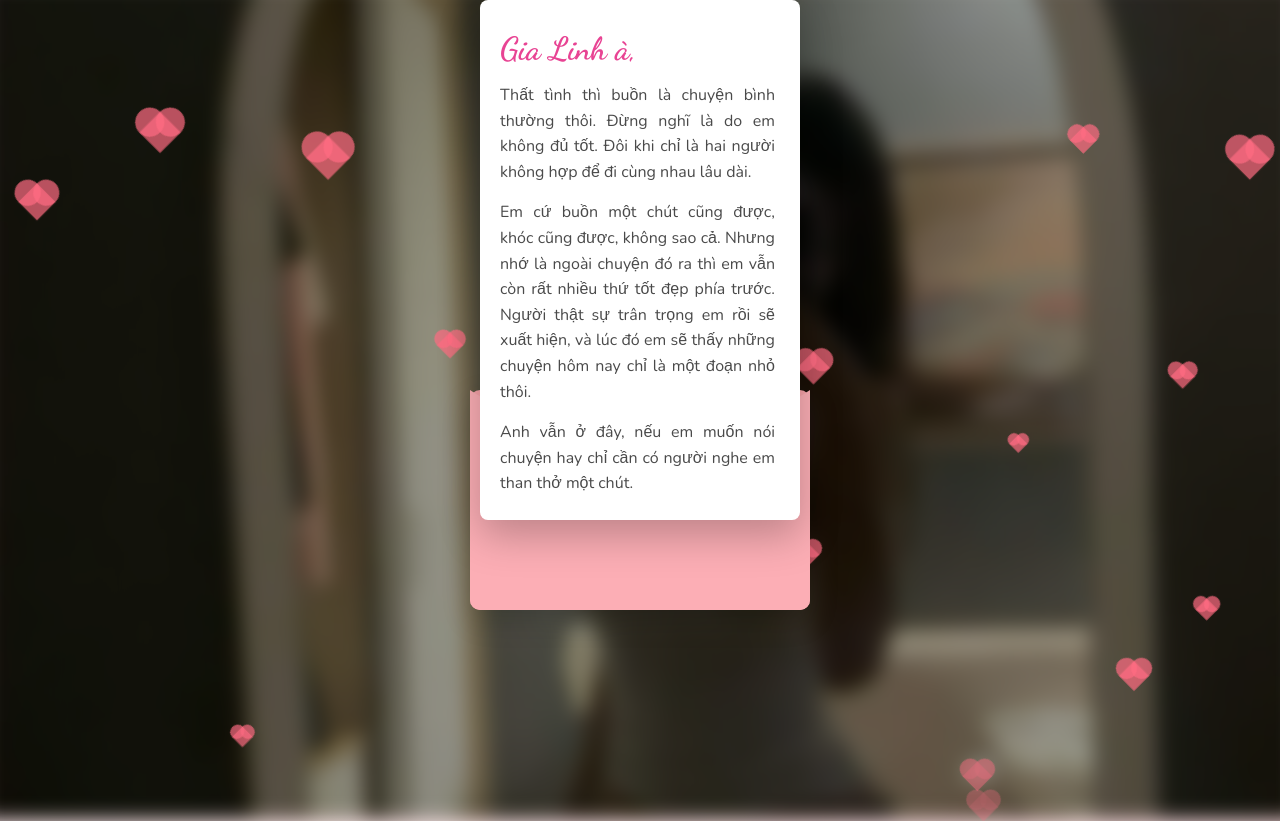
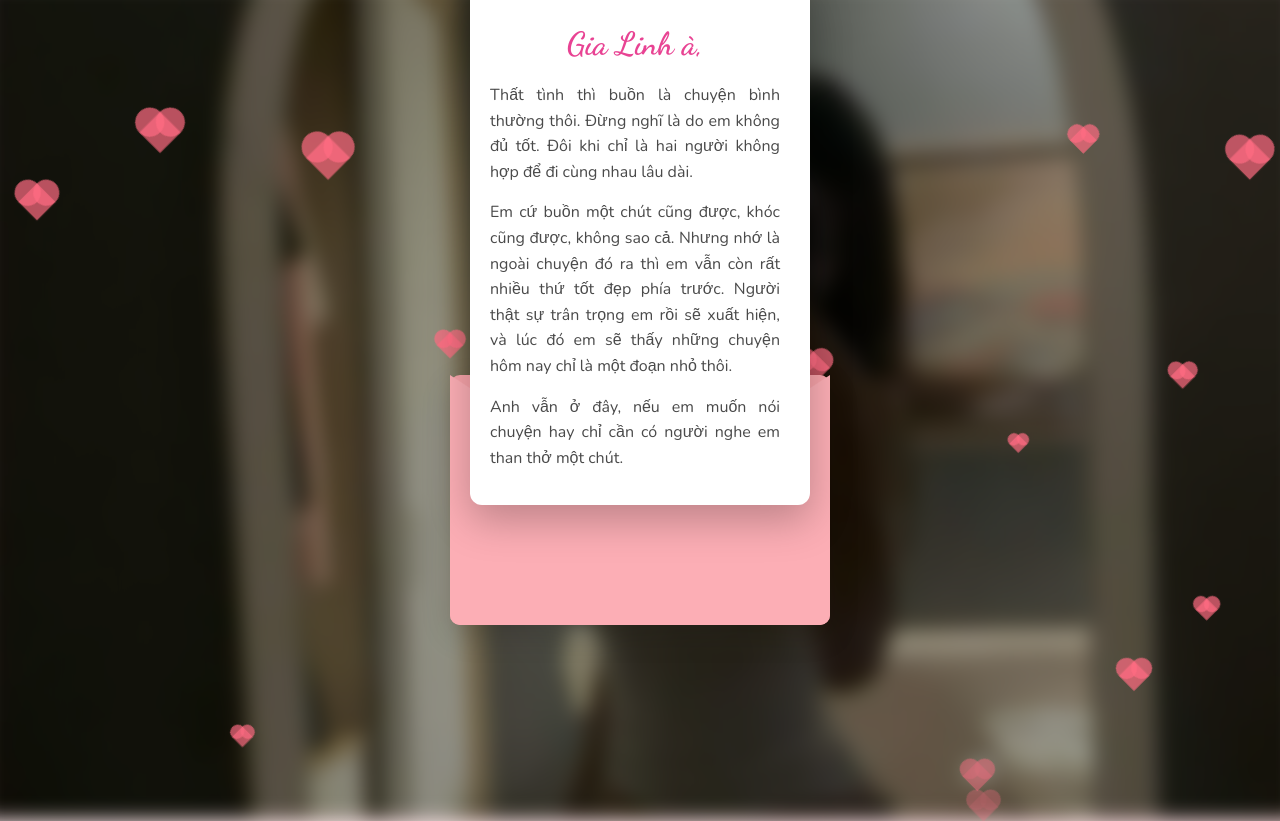
Before and after one commit to trannguyennee/gui-gia-linh, a plain HTML site: page index.html in a window 1280 px wide. Both pictures are taken after a click on the element 640 px from the left and 400 px from the top of the page. Drawn offline with nearby package versions, Linux system fonts and the light colour scheme.

Commit message:
Chinh sua kich thuoc buc thu

```diff
--- a/style.css
+++ b/style.css
@@ -77,16 +77,16 @@ body {
 
 .envelope-wrapper {
     position: relative;
-    width: 340px;
-    height: 220px;
+    width: 380px; /* Tăng kích thước phong bì thư to hơn */
+    height: 250px;
     transition: transform 0.8s ease;
 }
 
 /* Kích thước vừa với điện thoại nhỏ */
 @media (max-width: 400px) {
     .envelope-wrapper {
-        width: 300px;
-        height: 200px;
+        width: 320px;
+        height: 220px;
     }
 }
 
@@ -133,21 +133,28 @@ body {
 
 .envelope-wrapper.open .letter {
     /* Bay lên cao và trồi lên trên cùng */
-    transform: translateY(-90px);
+    transform: translateY(-110px);
     height: 520px; /* Đủ lớn cho toàn bộ chữ */
     max-height: 85vh;
+    width: calc(100% - 40px); /* Bóp nhỏ lại so với phong bì */
+    left: 20px; /* Dịch vào giữa phong bì */
+    bottom: 10px; /* Nằm gọn vào trong lòng phong bì */
+    border-radius: 12px;
     z-index: 10;
     box-shadow: 0 15px 40px rgba(0,0,0,0.25);
     /* Thay đổi z-index ở giữa hiệu ứng để không cấn túi phong bì */
     transition: transform 0.8s 0.3s cubic-bezier(0.4, 0, 0.2, 1),
                 height 0.8s 0.3s cubic-bezier(0.4, 0, 0.2, 1),
+                width 0.8s 0.3s cubic-bezier(0.4, 0, 0.2, 1),
+                left 0.8s 0.3s cubic-bezier(0.4, 0, 0.2, 1),
+                bottom 0.8s 0.3s cubic-bezier(0.4, 0, 0.2, 1),
                 z-index 0s 0.6s;
 }
 
 .letter-content {
     overflow-y: auto;
     height: 100%;
-    padding-right: 5px;
+    padding-right: 10px; /* Thêm khoảng trống bên phải cho cuộn mượt hơn */
     opacity: 0.8;
     transition: opacity 1s ease 1s;
 }
@@ -166,7 +173,9 @@ body {
     font-size: 32px;
     color: #e84393;
     margin-top: 0;
-    margin-bottom: 15px;
+    margin-top: 10px;
+    margin-bottom: 20px;
+    text-align: center;
 }
 
 .letter-content p {
```
